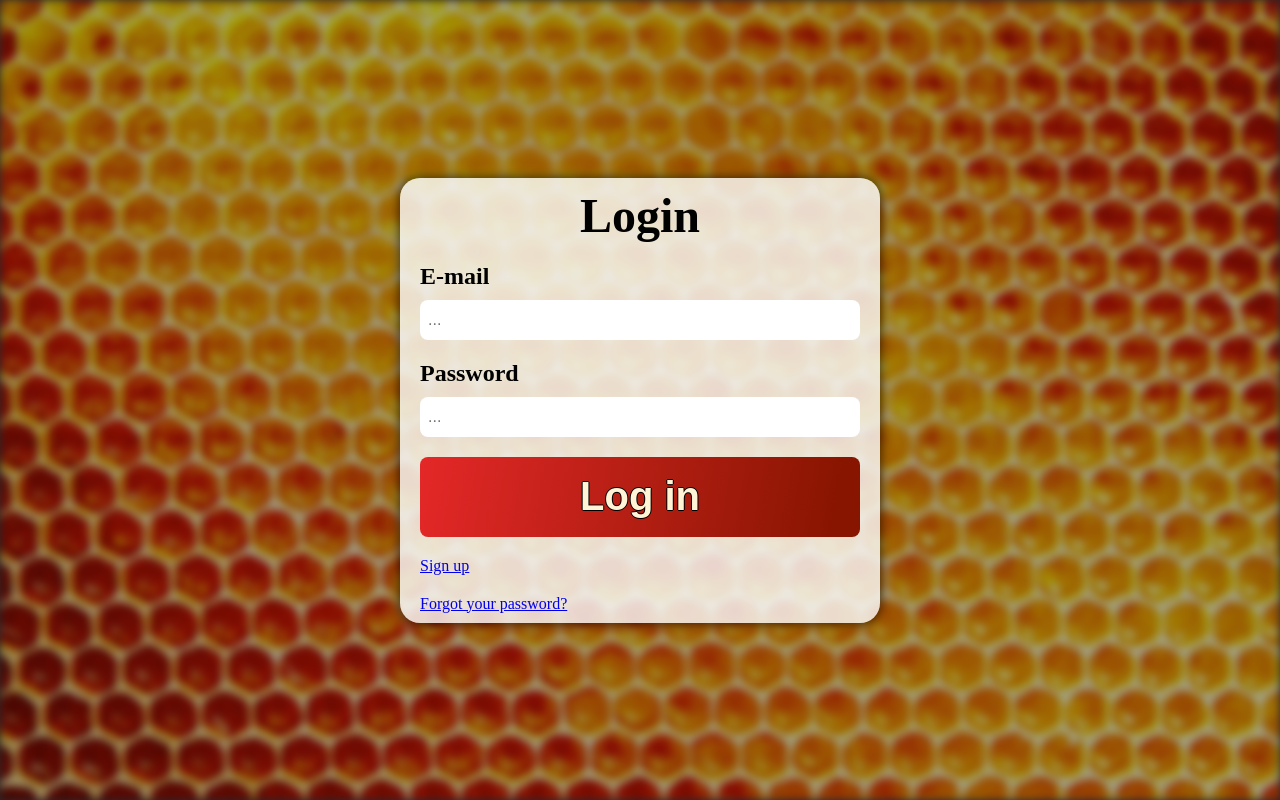
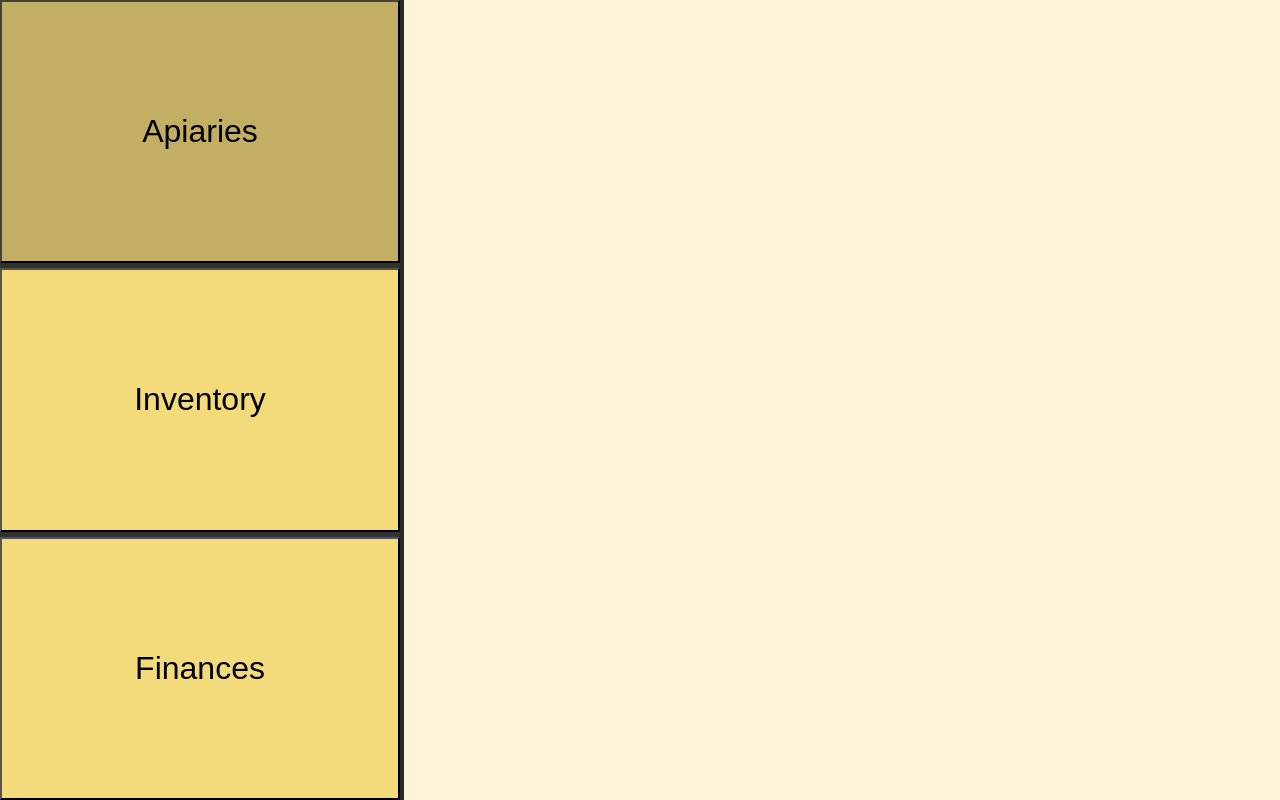
Before and after one commit to adryum/honeyBee, a Vue app: page / in a window 1280 px wide. Built offline with nearby package versions, Linux system fonts and the light colour scheme.

Commit message:
Started implementing Home view

```diff
--- a/src/core/router/index.js
+++ b/src/core/router/index.js
@@ -3,6 +3,7 @@ import HomeView from '@/ui/views/HomeView.vue'
 import LoginView from '@/ui/views/registration/LoginView.vue'
 import SignUpView from "@/ui/views/registration/SignUpView.vue";
 import AccountRecoveryView from "@/ui/views/registration/AccountRecoveryView.vue";
+import TrueHomeView from "@/ui/views/TrueHomeView.vue";
 
 const router = createRouter({
   history: createWebHistory(import.meta.env.BASE_URL),
@@ -10,7 +11,7 @@ const router = createRouter({
     {
       path: '/',
       name: 'home',
-      component: LoginView,
+      component: TrueHomeView,
     },
     {
       path: '/login',
@@ -31,6 +32,11 @@ const router = createRouter({
       // which is lazy-loaded when the route is visited.
       // component: () => import('@/ui/views/AboutView.vue'),
     },
+    {
+      path: '/game',
+      name: 'game',
+      component: HomeView
+    }
   ],
 })
 
--- a/src/main.js
+++ b/src/main.js
@@ -25,3 +25,10 @@ export const BackgroundType = Object.freeze({
   Blurred: 2,
   DimmedAndBlurred: 3
 });
+
+export const DeskView = Object.freeze({
+  Home: 1,
+  Apiaries: 2,
+  Inventory: 3,
+  Finances: 4
+});
--- /dev/null
+++ b/src/ui/views/TrueHomeView.vue
@@ -0,0 +1,106 @@
+<script setup>
+
+
+import {ref} from "vue";
+import {DeskView} from "@/main.js";
+
+let currentView = ref(DeskView.Home)
+function setView(view) {
+  (currentView.value === view) ? currentView.value = DeskView.Home : currentView.value = view
+  console.log('current view: ' + currentView.value)
+}
+
+const viewChoices = [
+  {
+    "text": "Apiaries",
+    "view": DeskView.Apiaries
+  },
+  {
+    "text": "Inventory",
+    "view": DeskView.Inventory
+  },
+  {
+    "text": "Finances",
+    "view": DeskView.Finances
+  },
+]
+</script>
+
+<template>
+  <main>
+    <div class="view-choice">
+      <button v-for="(view, i) in viewChoices" :key="i"
+        @click="setView(view.view)" :class="{'selected-button': (currentView === view.view)}" class="button">{{ view.text }}
+      </button>
+    </div>
+    <hr class="hr-vertical">
+    <div class="desk">
+      <div v-if="currentView === DeskView.Apiaries" class="apiaries">
+        <div v-for="i in 10" :key="i" class="apiary">apiary {{ i }}</div>
+      </div>
+      <div v-if="currentView === DeskView.Inventory" class="apiaries">
+        <div v-for="i in 10" :key="i" class="apiary">Inventory {{ i }}</div>
+      </div>
+      <div v-if="currentView === DeskView.Finances" class="apiaries">
+        <div v-for="i in 10" :key="i" class="apiary">Finances {{ i }}</div>
+      </div>
+    </div>
+  </main>
+</template>
+
+<style scoped>
+main {
+  display: flex;
+  flex-direction: row;
+  height: 100vh;
+}
+.view-choice {
+  display: flex;
+  flex-direction: column;
+  gap: 5px;
+  width: 400px;
+  height: 100%;
+  background: #323030;
+}
+.button {
+  display: flex;
+  align-items: center;
+  justify-content: center;
+
+  font-size: 2rem;
+
+  width: 100%;
+  flex: 1;
+  background: #f3db7c;
+}
+.selected-button {
+  background: orange;
+  filter: brightness(80%);
+}
+.button:hover {
+  filter: brightness(80%);
+}
+.desk {
+  display: flex;
+  flex: 1;
+  background: #fff4d6;
+}
+.apiaries {
+  display: grid;
+  overflow-y: scroll;
+  grid-template-columns: auto auto auto;
+  grid-gap: 10px;
+  margin: 10px;
+  width: 100%;
+
+  background: #789197;
+}
+.apiary {
+  display: flex;
+  justify-content: center;
+  align-items: center;
+  font-size: 3rem;
+
+  background: #fff4d6;
+}
+</style>
```
